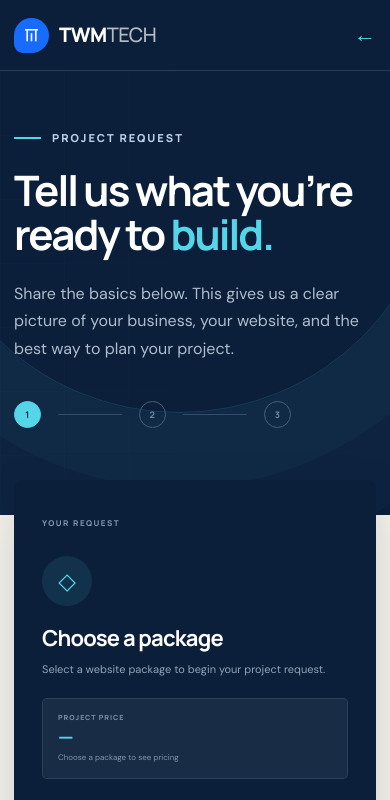
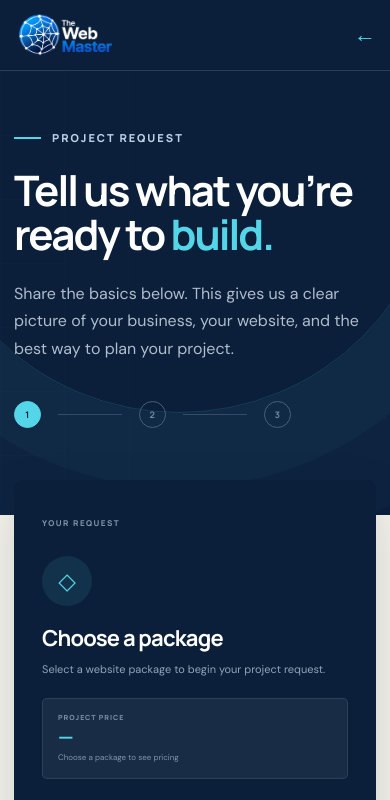
Before and after one commit to TrippyHippyPenguin/littlesite, a plain HTML site: page order.html in a window 390 px wide. Shown: the top 800 px of the page. Drawn offline with Linux system fonts and the light colour scheme.

Commit message:
Add files via upload

```diff
--- a/order.html
+++ b/order.html
@@ -3,6 +3,20 @@
   <head>
     <meta charset="UTF-8" />
     <meta name="viewport" content="width=device-width, initial-scale=1.0" />
+    <meta property="og:type" content="website" />
+    <meta property="og:site_name" content="TWM Tech" />
+    <meta property="og:title" content="Start your project - TWM Tech" />
+    <meta property="og:description" content="Tell TWM Tech about your website project." />
+    <meta property="og:image" content="logoTWM.png" />
+    <meta property="og:image:type" content="image/png" />
+    <meta property="og:image:width" content="1254" />
+    <meta property="og:image:height" content="541" />
+    <meta property="og:image:alt" content="The Web Master logo" />
+    <meta name="twitter:card" content="summary_large_image" />
+    <meta name="twitter:image" content="logoTWM.png" />
+    <meta name="twitter:image:alt" content="The Web Master logo" />
+    <link rel="icon" type="image/png" href="favicon.png" />
+    <link rel="apple-touch-icon" href="favicon.png" />
     <meta name="description" content="Tell TWM Tech about your website project." />
     <title>Start your project — TWM Tech</title>
     <link rel="preconnect" href="https://fonts.googleapis.com" />
@@ -21,12 +35,7 @@
     <header class="order-header">
       <div class="shell order-nav">
         <a class="brand" href="index.html" aria-label="TWM Tech home">
-          <span class="brand-mark" aria-hidden="true">
-            <svg viewBox="0 0 32 32" fill="none">
-              <path d="M7 8h18M10 8v16M22 8v16M16 13v11" />
-            </svg>
-          </span>
-          <span>TWM<span>TECH</span></span>
+          <img class="brand-logo" src="logoTWM-transparent.png" alt="" />
         </a>
         <a class="back-link" href="index.html#services"><span>←</span> Back to packages</a>
       </div>
--- a/styles.css
+++ b/styles.css
@@ -48,10 +48,7 @@ button { font: inherit; }
 .site-header.scrolled { position: fixed; background: rgba(9, 28, 52, .95); backdrop-filter: blur(16px); box-shadow: 0 8px 30px rgba(4, 15, 31, .14); }
 .nav-wrap { height: 86px; display: flex; align-items: center; justify-content: space-between; }
 .brand { display: inline-flex; align-items: center; gap: 10px; font-family: var(--display); font-weight: 800; font-size: 20px; letter-spacing: -.5px; }
-.brand > span:last-child > span { font-weight: 500; opacity: .7; }
-.brand-mark { display: grid; place-items: center; width: 35px; height: 35px; color: white; background: var(--blue); border-radius: 50% 50% 50% 9px; }
-.brand-mark svg { width: 23px; height: 23px; }
-.brand-mark path { stroke: currentColor; stroke-width: 2.2; }
+.brand-logo { display: block; width: auto; height: 54px; }
 .site-nav { display: flex; align-items: center; gap: 33px; font-weight: 600; font-size: 14px; }
 .site-nav > a:not(.nav-cta) { opacity: .77; transition: opacity .2s; }
 .site-nav > a:not(.nav-cta):hover { opacity: 1; }
@@ -308,6 +305,7 @@ h1 em, h2 em { color: var(--cyan); font-style: normal; }
 }
 
 @media (max-width: 520px) {
+  .brand-logo { height: 44px; }
   .shell { width: calc(100% - 28px); }
   .hero h1 { font-size: 43px; }
   .hero-copy > p { font-size: 16px; }
```
Also changed, not shown: index.html (+17 -11 lines), subscription.html (+15 -4 lines), favicon.png (added), logoTWM-transparent.png (added), logoTWM.png (added), tmp/imagegen/logoTWM-chroma.png (added), tmp/imagegen/logoTWM-white-text-candidate.png (added).
